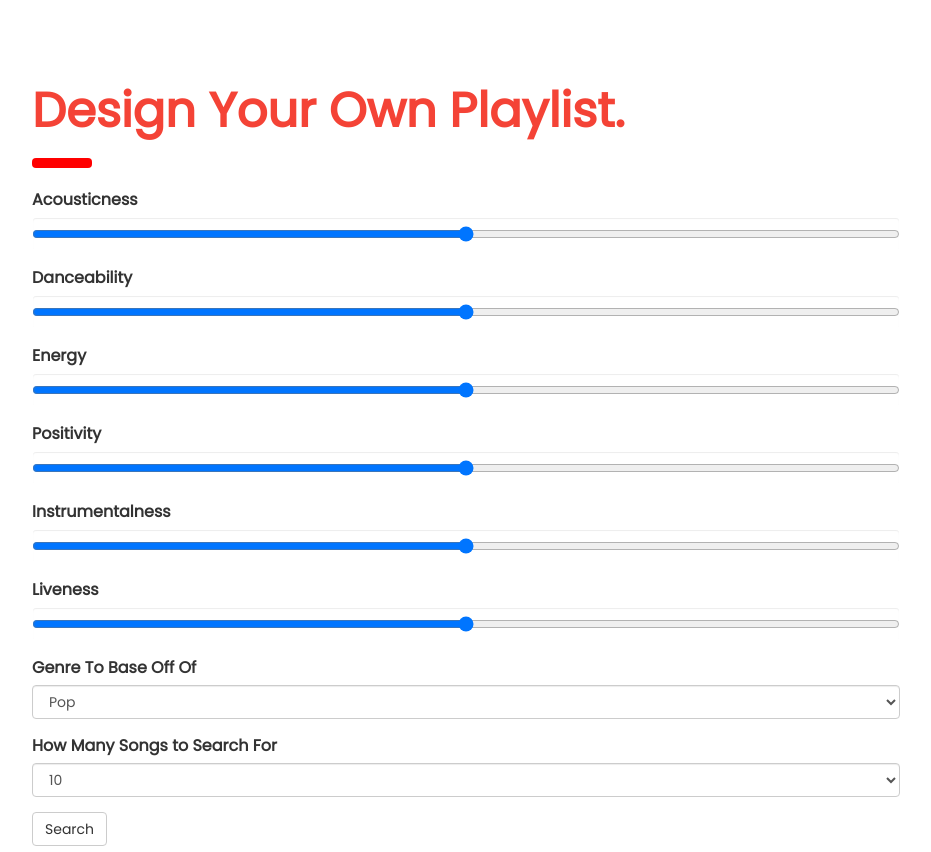
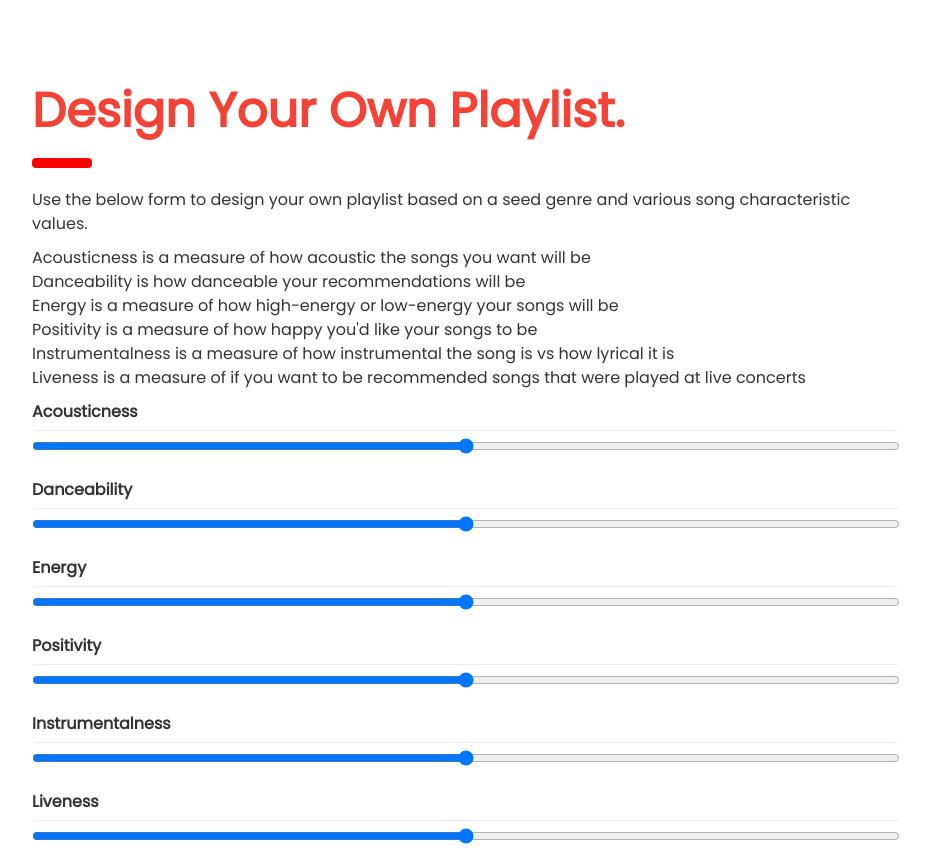
Before and after one commit to itswin/tartanhacks21, a Flask app: template app/templates/landing_page.html in a window 1280 px wide. Shown: the part 1946-2798 px from the top of the page, without its empty margins (324-1255 px from the left). Run offline with Flask 2, Linux system fonts and the light colour scheme; the template is opened without the code that fills it: values that come from a table or form of the project are taken from there, others are empty; some libraries are stand-ins or nearby versions.

Commit message:
added design playlist description

```diff
--- a/app/templates/landing_page.html
+++ b/app/templates/landing_page.html
@@ -133,7 +133,16 @@ body {font-size:16px;}
     <div class="w3-container" id="designplaylist" style="margin-top:75px">
         <h1 class="w3-xxxlarge w3-text-red"><b>Design Your Own Playlist.</b></h1>
         <hr style="width:50px;border:5px solid red" class="w3-round">
-        <p></p>
+        <p>Use the below form to design your own playlist based on a seed genre and various song
+          characteristic values.</p>
+        <p>
+          Acousticness is a measure of how acoustic the songs you want will be<br>
+          Danceability is how danceable your recommendations will be<br>
+          Energy is a measure of how high-energy or low-energy your songs will be<br>
+          Positivity is a measure of how happy you'd like your songs to be<br>
+          Instrumentalness is a measure of how instrumental the song is vs how lyrical it is<br>
+          Liveness is a measure of if you want to be recommended songs that were played at live concerts
+        </p>
         <!-- <p class = "form-slider-bar">
           {{form.acoustic.label}}:
           {{form.acoustic(min=0, max=100, oninput = "outputUpdate('#selected-acoustic', value)")}}
```
